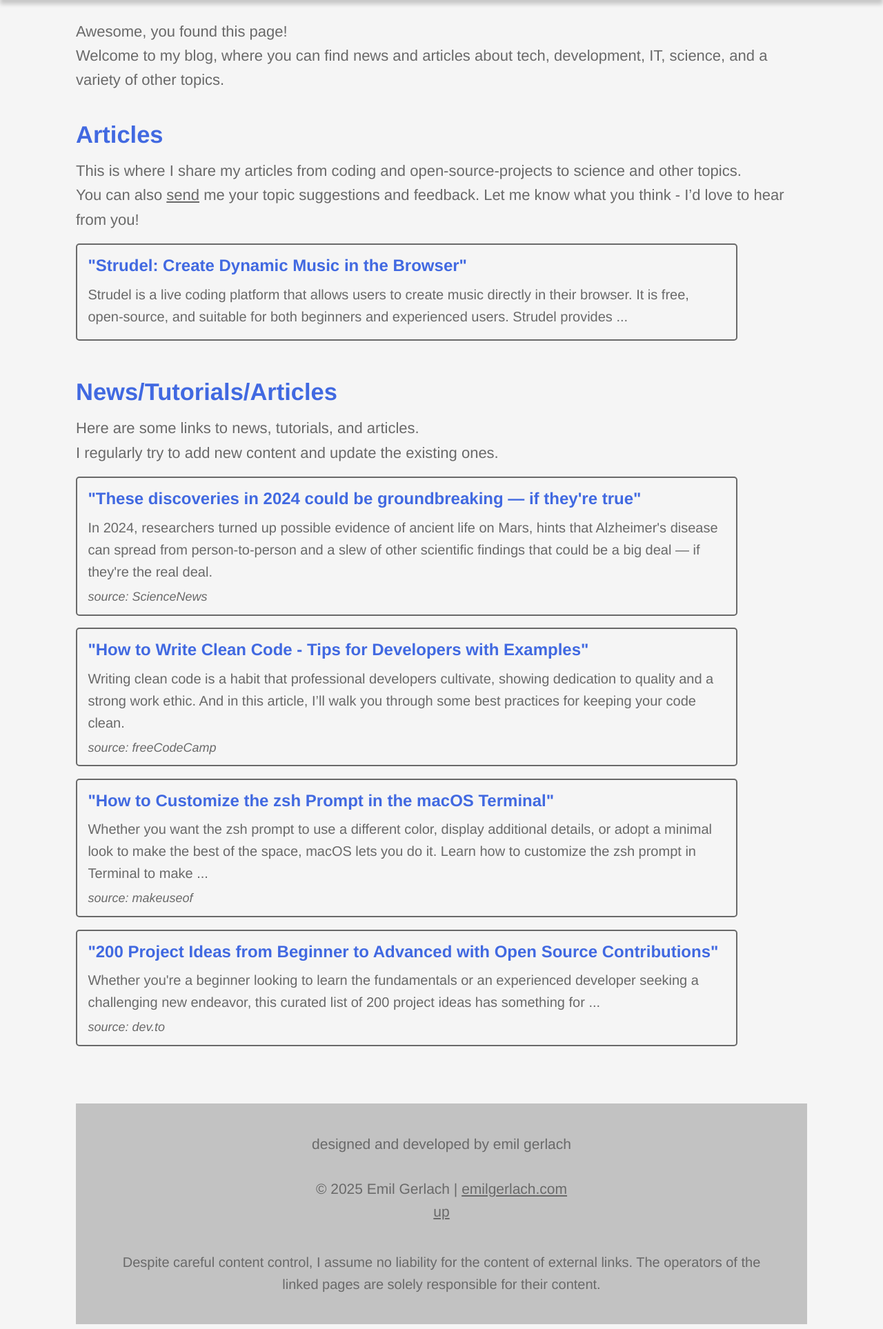
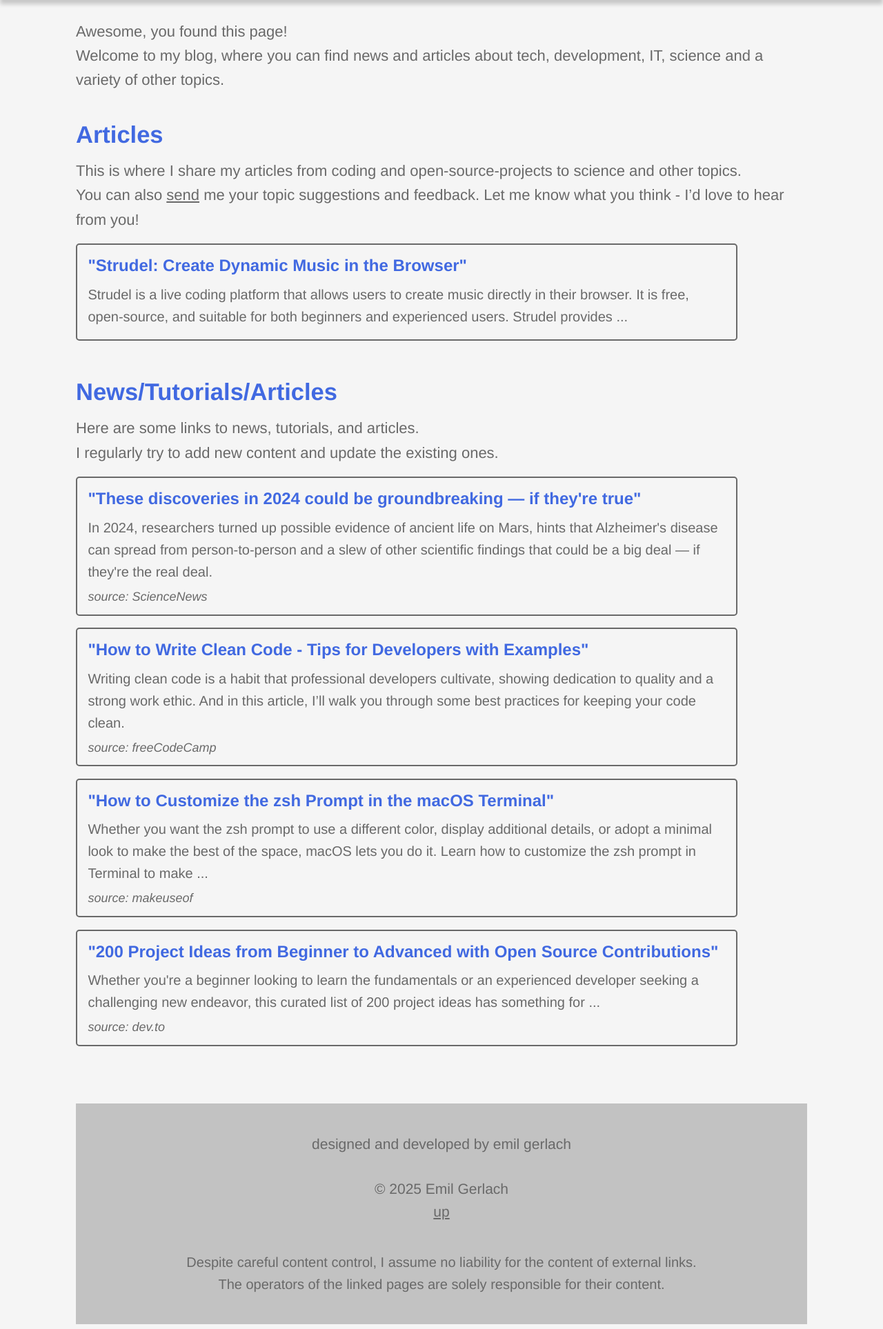
Before and after one commit to em-ge/emilgerlach.com, a Flask app: page /blog in a window 1280 px wide. Shown: the part 104-2031 px from the top of the page at 69% size. Run offline with Flask 3, Linux system fonts and the light colour scheme.

Commit message:
wording, consistent legal content

```diff
--- a/templates/index.html
+++ b/templates/index.html
@@ -81,11 +81,11 @@
         <h2 id="about-website">about this Website</h2>
       </div>
       This website first went online in April 2024 and was my first big project.<br/>
-      The prototype of this website was built using a Flask web server. The site still runs on Flask.<br/>
+      Like the first version of this website, it still runs on Flask.<br/>
       <a href="https://github.com/em-ge/emilgerlach.com" target="_blank">Here</a>, you can view the complete code in a repository on GitHub.<br/>
 
       <!-- Here are some photos about the history/previuos version of this website. <br/> -->
-      I am still working on this website and try to improve it, so please forgive any errors or issues you may encounter.
+      I am still working on this website and try to improve it, so please excuse any errors or issues you may encounter.
     </div>
 
     <!--
--- a/templates/index_blog.html
+++ b/templates/index_blog.html
@@ -55,7 +55,7 @@
     <div class="descr-text-blog">
       Awesome, you found this page! <br>
       Welcome to my blog, where you can find news and articles about tech, development,
-      IT, science, <!--history,--> and a variety of other topics.
+      IT, science <!--,history--> and a variety of other topics.
     </div>
 
     <div class="text">
@@ -143,19 +143,16 @@
 
 
     <div class="legal-content">
-      <span>
+      <span class="legal-text">
         designed and developed by emil gerlach
         <div class="legal-text-things">
-          &copy; 2025 Emil Gerlach |
-          <a href="https://emilgerlach.com/">emilgerlach.com</a><br/>
+          &copy; 2025 Emil Gerlach<br/>
           <a href="#">up</a>
         </div>
-        <div class="disclaimer">
-          Despite careful content control, I assume no liability
-          for the content of external links. The operators of the linked pages are solely responsible for their content.
-        </div>
+        <div class="disclaimer">Despite careful content control, I assume no liability for the content of external links. <br/>The operators of the linked pages are solely responsible for their content.</div>
       </span>
     </div>
+
     <script src="../static/js/main.js" defer></script>
   </body>
 </html>
--- a/templates/index_dev.html
+++ b/templates/index_dev.html
@@ -208,17 +208,17 @@
       <span class="legal-text">
         designed and developed by emil gerlach
         <div class="legal-text-things">
-          &copy; 2025 Emil Gerlach |
-          <a href="https://emilgerlach.com/">emilgerlach.com</a><br />
+          &copy; 2025 Emil Gerlach<br />
           <a href="#">up</a>
         </div>
         <div class="disclaimer">
           Despite careful content control, I assume no liability for the content
-          of external links. The operators of the linked pages are solely
+          of external links. <br />The operators of the linked pages are solely
           responsible for their content.
         </div>
       </span>
     </div>
+
     <script src="../static/js/main.js" defer></script>
   </body>
 </html>
--- a/templates/index_strudel.html
+++ b/templates/index_strudel.html
@@ -146,13 +146,13 @@
       <span class="legal-text">
         designed and developed by emil gerlach
         <div class="legal-text-things">
-          &copy; 2025 Emil Gerlach |
-          <a href="https://emilgerlach.com/">emilgerlach.com</a><br/>
+          &copy; 2025 Emil Gerlach<br/>
           <a href="#">up</a>
         </div>
-        <div class="disclaimer">Despite careful content control, I assume no liability for the content of external links. The operators of the linked pages are solely responsible for their content.</div>
+        <div class="disclaimer">Despite careful content control, I assume no liability for the content of external links. <br/>The operators of the linked pages are solely responsible for their content.</div>
       </span>
     </div>
+
     <script src="../static/js/main.js" defer></script>
   </body>
 </html>
```
Also changed, not shown: templates/404.html (+16 -0 lines), README.md, 1 other file.
